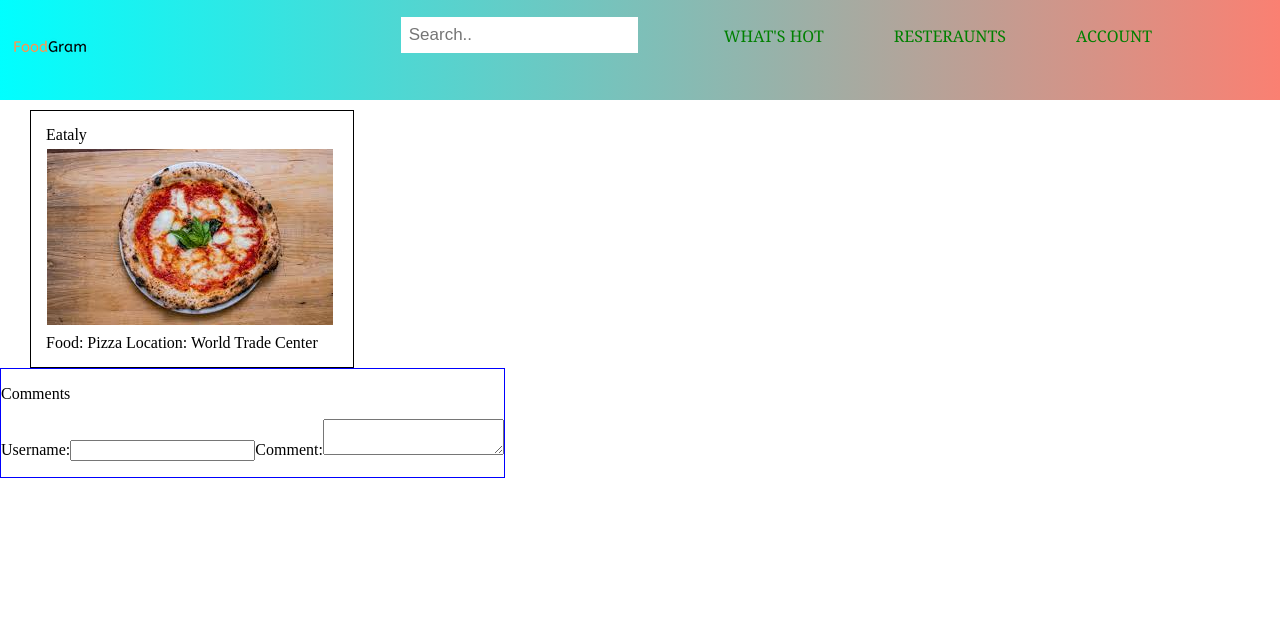
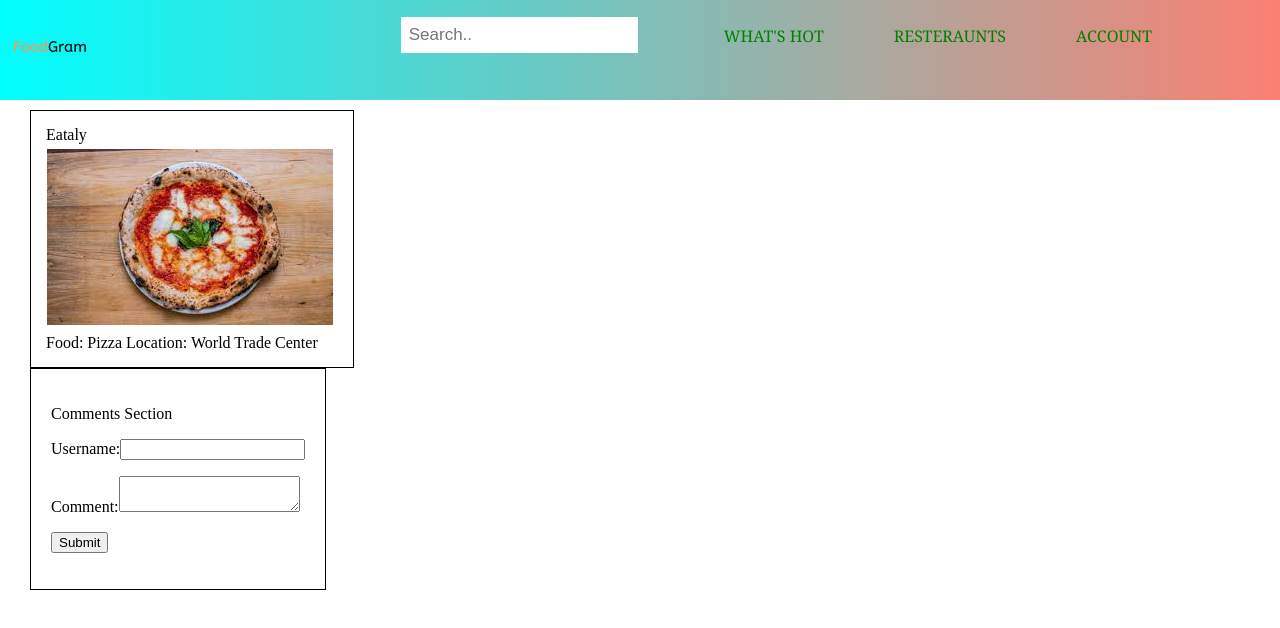
Before and after one commit to mjl776/FoodGram, a Vue app: page / in a window 1280 px wide. Shown: the top 628 px of the page. Built offline with nearby package versions, Linux system fonts and the light colour scheme.

Commit message:
added initial eventbus and added submit button for comment section

```diff
--- a/src/components/Comments.vue
+++ b/src/components/Comments.vue
@@ -1,13 +1,21 @@
 <template>
     <form class = "comments">
-        <p> Comments </p>
+        <p> Comments Section </p>
+
         <p>
-            <label for="name">Username:</label>
-            <input id="name" v-model="name">
+            <label for = "name">Username:</label>
+            <input id = "name" v-model="name">
+        </p>
 
-            <label for="review">Comment:</label>
-            <textarea id="review" v-model="review"></textarea>
+        <p>
+            <label for = "review">Comment:</label>
+            <textarea id = "review" v-model="review"></textarea>
         </p>
+
+        <p>
+            <input type = "submit" value = "Submit">
+        </p>
+
     </form>
 </template>
 
@@ -27,6 +35,8 @@ export default {
 <style scoped>
     .comments {
         display: inline-block;
-        border: solid blue 0.5px;
+        border: solid black 0.5px;
+        padding: 20px;
+        margin-left: 30px;
     }
 </style>
--- a/src/components/FoodPages.vue
+++ b/src/components/FoodPages.vue
@@ -1,6 +1,7 @@
 <template>
     <div class="container">
         <div class = "food-page">
+
         <div class="restaurant-name">
             {{ account.restaurant }}
         </div>
@@ -24,6 +25,10 @@
 
 import Restaurantinfo from './Restaurant_info.vue'
 import Comments from './Comments.vue'
+
+import Vue from 'vue';
+export const EventBus = new Vue();
+
 export default {
     name: 'FoodPages',
     props: {
```
